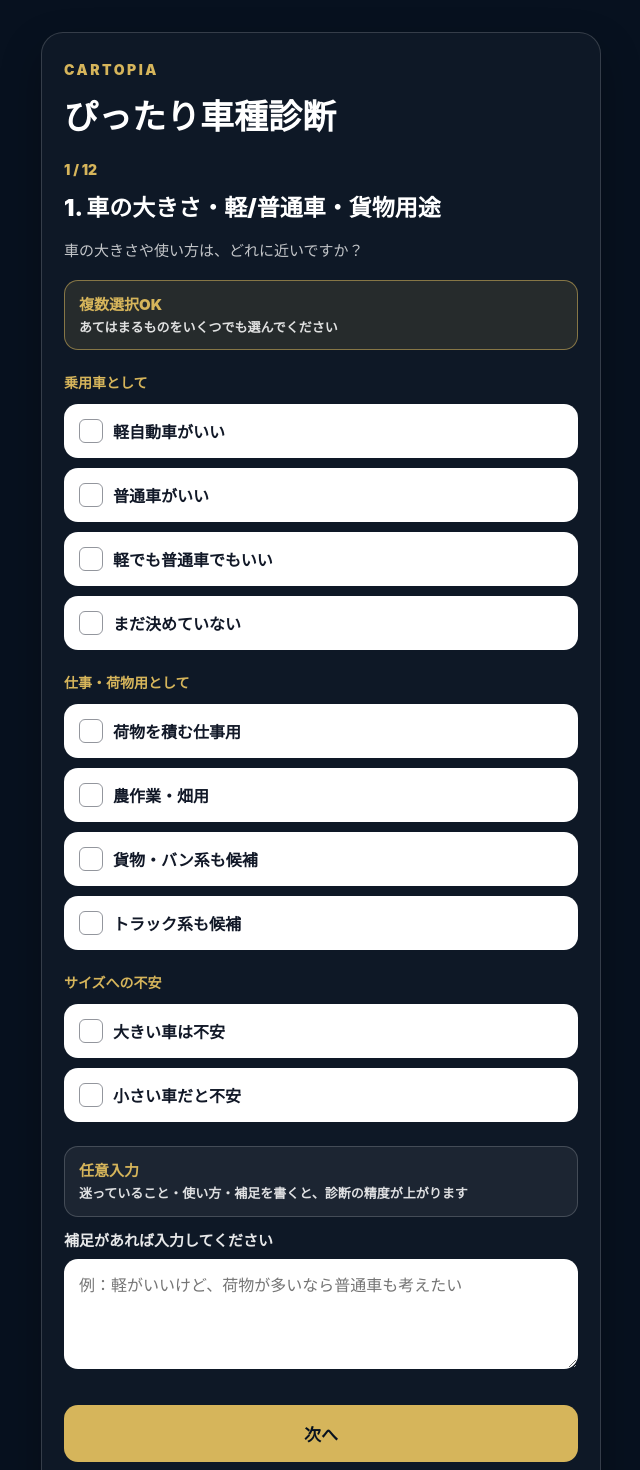
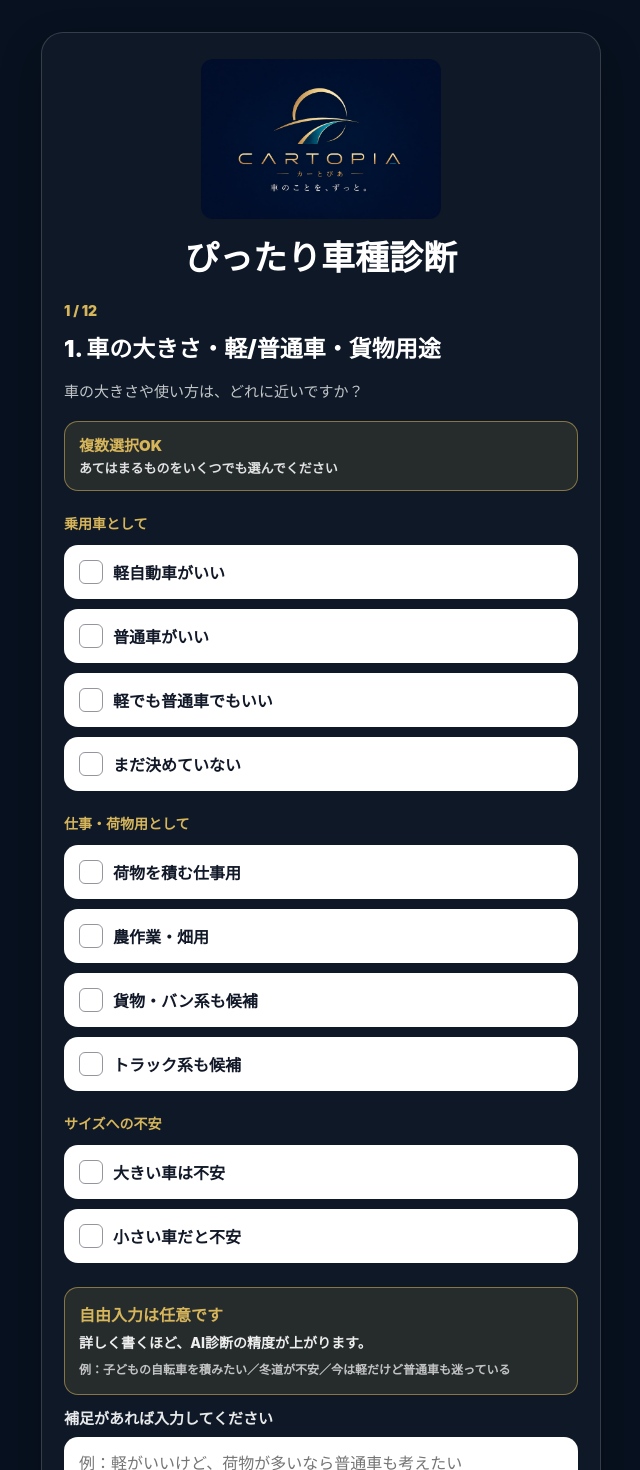
Before and after one commit to CARTOPIA0319/cartopia-car-diagnosis, a Next.js app: page / in a window 1280 px wide. Shown: the top 1470 px of the page, without its empty margins (319-959 px from the left). Built offline with nearby package versions, Linux system fonts and the light colour scheme.

Commit message:
ロゴ画像と自由入力案内を修正

```diff
--- a/app/page.js
+++ b/app/page.js
@@ -427,10 +427,6 @@ const current = CATEGORIES[step];
 const selected = answers[current.key]?.selected || [];
 const memo = answers[current.key]?.memo || "";
 
-function allOptions(category) {
-return category.groups.flatMap((group) => group.options);
-}
-
 function toggleOption(option) {
 const exists = selected.includes(option);
 const nextSelected = exists
@@ -484,6 +480,7 @@ window.scrollTo(0, 0);
 function buildSummary() {
 return CATEGORIES.map((category) => {
 const answer = answers[category.key] || { selected: [], memo: "" };
+
 return {
 title: category.title,
 groups: category.groups.map((group) => ({
@@ -530,7 +527,14 @@ setLoading(false);
 return (
 <main style={styles.page}>
 <section style={styles.card}>
-<div style={styles.brand}>CARTOPIA</div>
+<div style={styles.logoWrap}>
+<img
+src="/cartopia-logo.png"
+alt="カーとぴあ CARTOPIA"
+style={styles.logoImage}
+/>
+</div>
+
 <h1 style={styles.title}>ぴったり車種診断</h1>
 
 {!result && !loading && !error ? (
@@ -556,6 +560,7 @@ return (
 
 {group.options.map((option) => {
 const active = selected.includes(option);
+
 return (
 <button
 key={option}
@@ -576,9 +581,12 @@ onClick={() => toggleOption(option)}
 </div>
 
 <div style={styles.freeInputBox}>
-<span style={styles.freeInputLabel}>任意入力</span>
+<span style={styles.freeInputLabel}>自由入力は任意です</span>
 <span style={styles.freeInputText}>
-迷っていること・使い方・補足を書くと、診断の精度が上がります
+詳しく書くほど、AI診断の精度が上がります。
+</span>
+<span style={styles.freeInputExample}>
+例：子どもの自転車を積みたい／冬道が不安／今は軽だけど普通車も迷っている
 </span>
 </div>
 
@@ -619,9 +627,11 @@ placeholder={current.placeholder}
 <div style={styles.resultBox}>
 <p style={styles.resultLabel}>エラー</p>
 <p style={styles.resultText}>{error}</p>
+
 <button type="button" style={styles.button} onClick={runAiDiagnosis}>
 もう一度診断する
 </button>
+
 <button type="button" style={styles.backButton} onClick={restart}>
 最初からやり直す
 </button>
@@ -662,23 +672,30 @@ maxWidth: "560px",
 margin: "0 auto",
 border: "1px solid rgba(255,255,255,0.16)",
 borderRadius: "22px",
-padding: "28px 22px",
+padding: "26px 22px 28px",
 background: "rgba(255,255,255,0.03)",
 boxShadow: "0 18px 40px rgba(0,0,0,0.28)",
 boxSizing: "border-box",
 },
-brand: {
-color: "#d6b55b",
-fontSize: "14px",
-letterSpacing: "0.18em",
-fontWeight: "900",
+logoWrap: {
+display: "flex",
+justifyContent: "center",
+alignItems: "center",
 marginBottom: "18px",
+},
+logoImage: {
+width: "240px",
+maxWidth: "82%",
+height: "auto",
+display: "block",
+borderRadius: "12px",
 },
 title: {
 fontSize: "34px",
 lineHeight: "1.25",
 margin: "0 0 22px",
 fontWeight: "900",
+textAlign: "center",
 },
 progress: {
 color: "#d6b55b",
@@ -768,24 +785,30 @@ flexShrink: 0,
 },
 freeInputBox: {
 display: "grid",
-gap: "4px",
-border: "1px solid rgba(255,255,255,0.18)",
-background: "rgba(255,255,255,0.06)",
+gap: "6px",
+border: "1px solid rgba(214,181,91,0.55)",
+background: "rgba(214,181,91,0.12)",
 borderRadius: "14px",
-padding: "12px 14px",
+padding: "14px",
 marginTop: "24px",
 boxSizing: "border-box",
 },
 freeInputLabel: {
 color: "#d6b55b",
-fontSize: "15px",
+fontSize: "16px",
 fontWeight: "900",
 },
 freeInputText: {
-color: "rgba(255,255,255,0.86)",
-fontSize: "13px",
+color: "rgba(255,255,255,0.92)",
+fontSize: "14px",
+fontWeight: "800",
+lineHeight: "1.55",
+},
+freeInputExample: {
+color: "rgba(255,255,255,0.72)",
+fontSize: "12px",
 fontWeight: "700",
-lineHeight: "1.5",
+lineHeight: "1.7",
 },
 memoLabel: {
 display: "grid",
```
